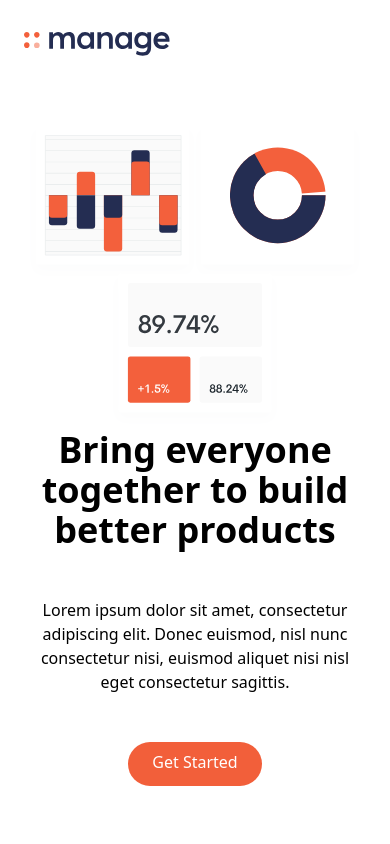
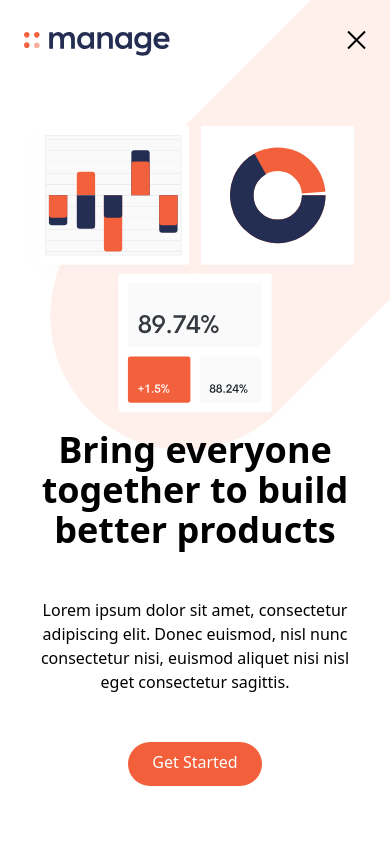
Before and after one commit to dziugaspeciulevicius/tailwind-crashcourse, a website: page index.html in a window 390 px wide. Shown: the top 844 px of the page. Drawn offline with Linux system fonts and the light colour scheme.

Commit message:
add hamburger menu styles

```diff
--- a/index.html
+++ b/index.html
@@ -29,6 +29,29 @@
         >
           Get Started
         </a>
+
+        <!-- Hamburger menu icon -->
+        <button
+          id="menu-btn"
+          class="open hamburger block focus:outline-none md:hidden"
+        >
+          <span class="hamburger-top"></span>
+          <span class="hamburger-middle"></span>
+          <span class="hamburger-bottom"></span>
+        </button>
+      </div>
+      <!-- Mobile menu -->
+      <div class="md:hidde">
+        <div
+          id="menu"
+          class="absolute left-6 right-6 mt-10 flex hidden flex-col items-center space-y-6 self-end bg-white py-8 font-bold drop-shadow-md sm:w-auto sm:self-center"
+        >
+          <a href="#">Pricing</a>
+          <a href="#">Product</a>
+          <a href="#">About Us</a>
+          <a href="#">Careers</a>
+          <a href="#">Community</a>
+        </div>
       </div>
     </nav>
 
--- a/input.css
+++ b/input.css
@@ -1,3 +1,72 @@
 @tailwind base;
 @tailwind components;
 @tailwind utilities;
+
+body {
+  background-image: url("../img/bg-tablet-pattern.svg");
+  background-repeat: no-repeat;
+  background-size: 800px;
+  background-position: 90% -25%;
+}
+
+#cta {
+  background-image: url("../img/bg-simplify-section-desktop.svg");
+  background-repeat: no-repeat;
+}
+
+@media (max-width: 576px) {
+  body {
+    background-position: 50px -50px;
+    background-size: 500px;
+  }
+
+  #cta {
+    background-image: url("../img/bg-simplify-section-mobile.svg");
+  }
+}
+
+/* Hamburger menu */
+.hamburger {
+  cursor: pointer;
+  width: 24px;
+  height: 24px;
+  transition: all 0.25s;
+  position: relative;
+}
+
+.hamburger-top,
+.hamburger-middle,
+.hamburger-bottom {
+  position: absolute;
+  top: 0;
+  left: 0;
+  width: 24px;
+  height: 2px;
+  background: #000;
+  /*border-radius: 3px;*/
+  /*transition: all 0.25s;*/
+}
+
+.hamburger-middle {
+  transform: translateY(7px);
+}
+
+.hamburger-bottom {
+  transform: translateY(14px);
+}
+
+.open {
+  transform: rotate(90deg) translateY(0px);
+}
+
+.open .hamburger-top {
+  transform: rotate(45deg) translateY(6px) translate(6px);
+}
+
+.open .hamburger-middle {
+  display: none;
+}
+
+.open .hamburger-bottom {
+  transform: rotate(-45deg) translateY(6px) translate(-6px);
+}
```
Also changed, not shown: css/main.css.
